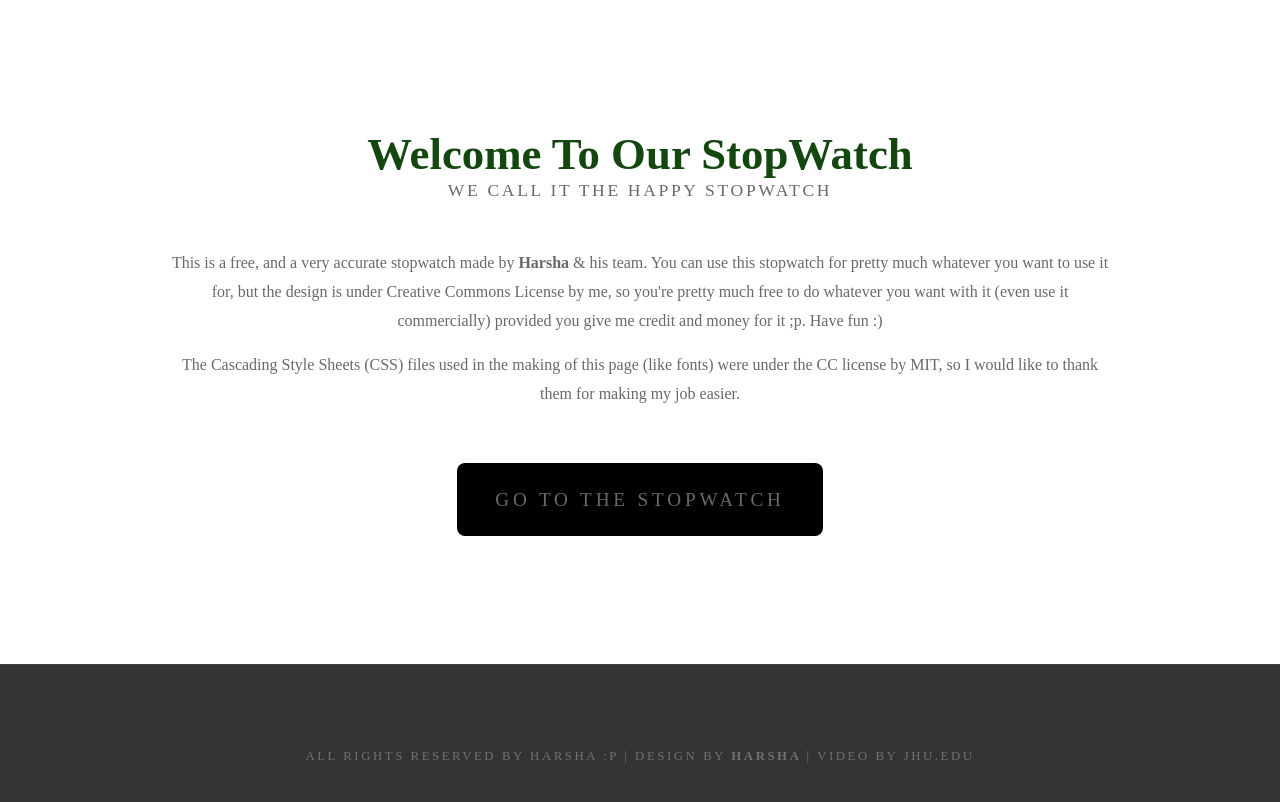
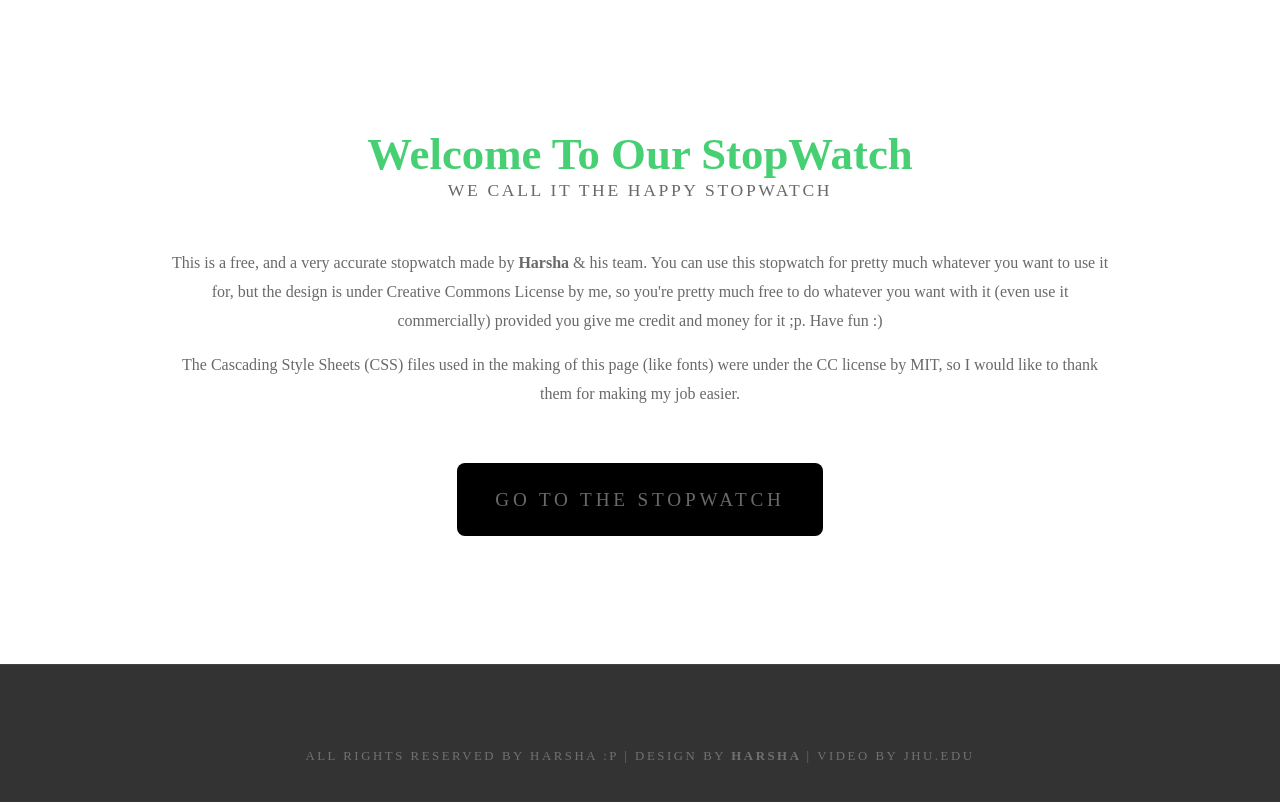
Before and after one commit to HarshInvader/test, a plain HTML site: page index.html in a window 1280 px wide. Drawn offline with Linux system fonts and the light colour scheme; a web font is replaced by a local one.

Commit message:
Update default.css

```diff
--- a/default.css
+++ b/default.css
@@ -331,7 +331,8 @@
 	.title h2
 	{
 		font-size: 2.8em;
-		color: #12470E
+		color: #47CF73
+
 	}
 
 
```
